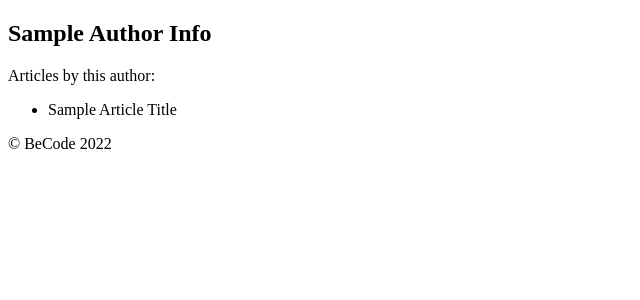
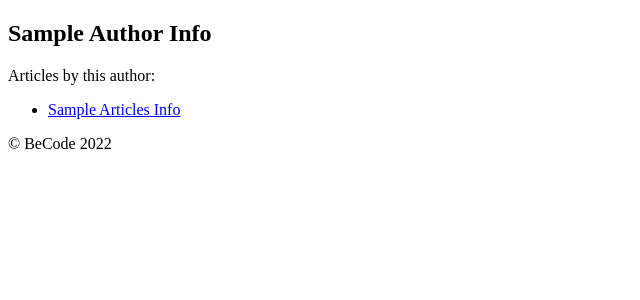
Before and after one commit to becodeorg/verou-3-mvc-magalifabri, a PHP site: template View/author.php in a window 1280 px wide. Shown: the part 52-352 px from the top of the page, without its empty margins (0-640 px from the left). Run offline with PHP 8.4, Linux system fonts and the light colour scheme; the template is opened without the code that fills it: most values are stand-ins (such as "Sample title", 1, 10 or a date in 2020); a stand-in replaces the project's code that opens the database connection.

Commit message:
Linkify article titles

```diff
--- a/View/author.php
+++ b/View/author.php
@@ -5,8 +5,12 @@
 
     <p>Articles by this author:</p>
     <ul>
-        <?php foreach ($articleTitles as $title) : ?>
-            <li><?= ucwords($title['title']) ?></li>
+        <?php foreach ($articlesInfo as $article) : ?>
+            <li>
+                <a href="?page=articles-details&article-id=<?= $article['id'] ?>">
+                    <?= ucwords($article['title']) ?>
+                </a>
+            </li>
         <?php endforeach ?>
     </ul>
 </section>
```
